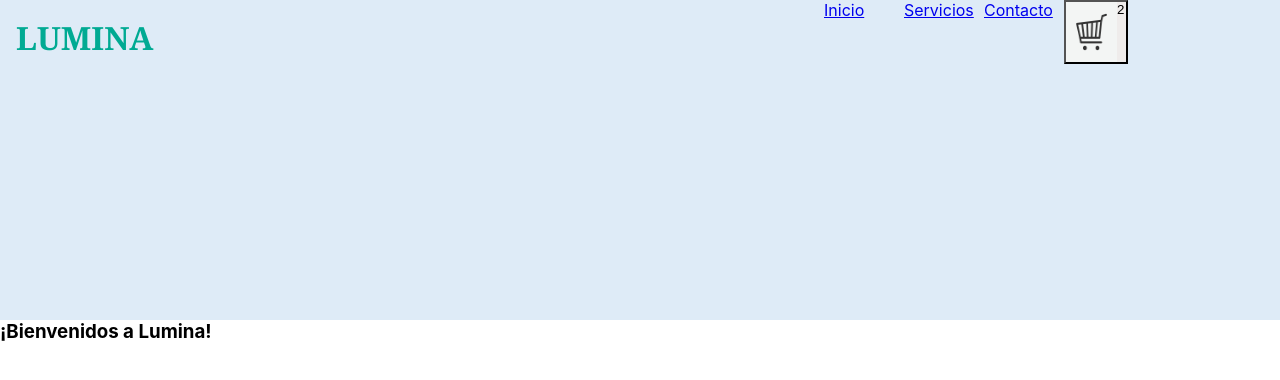
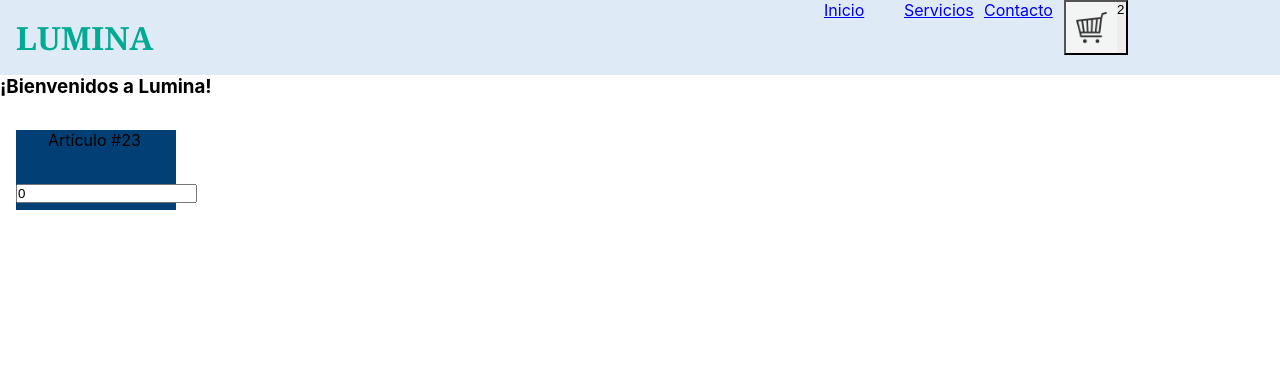
Before and after one commit to CamilaLobos/Lumina, a React (Create React App) app: page / in a window 1280 px wide. Shown: the top 380 px of the page. Built offline with nearby package versions, Linux system fonts and the light colour scheme.

Commit message:
Desafío Clase 5
Falta terminar

```diff
--- a/src/App.js
+++ b/src/App.js
@@ -1,3 +1,4 @@
+
 import NavBar from './components/NavBar';
 import './NavBar.css ';
 
--- a/src/CardWidget.css
+++ b/src/CardWidget.css
@@ -5,7 +5,7 @@
 }
 .imgContainer{
     width: 20rem;
-    height: 20rem;
+    height: auto;
 }
 img{
     width: 85%;
@@ -14,7 +14,7 @@ img{
 }
 button{
     width: 20%;
-    height: 20%;
+    height: auto;
     display: flex;
     background-color: #EFECEB;
 }
--- /dev/null
+++ b/src/ItemCount.css
@@ -0,0 +1,10 @@
+.contenedorItemCount{
+    width: 10rem;
+    height: 5rem;
+    background-color: rgb(2, 63, 117);
+    margin: 1rem;
+
+}
+.articulo{
+    margin: 2rem;
+}
--- /dev/null
+++ b/src/components/ItemCount.js
@@ -0,0 +1,13 @@
+import React from 'react';
+import './../ItemCount.css';
+
+export default function ItemCount(){
+    return(
+        <div>
+            <div className='contenedorItemCount'>
+                <p className='articulo'>Artículo #23</p>
+                <input type="number" name="number" value="0" />
+            </div>
+        </div>
+    );
+}
--- a/src/components/NavBar.js
+++ b/src/components/NavBar.js
@@ -2,6 +2,7 @@ import React from 'react';
 import CardWidget from './CardWidget.js';
 import './../NavBar.css';
 import ItemListContainer from './ItemListContainer.js';
+import ItemCount from './ItemCount';
 
 
 
@@ -23,6 +24,7 @@ export default function NavBar(ImagenCarrito){
                 </div>
             </nav>
             <ItemListContainer />
+            <ItemCount />
         </div>
     )
 }
```
